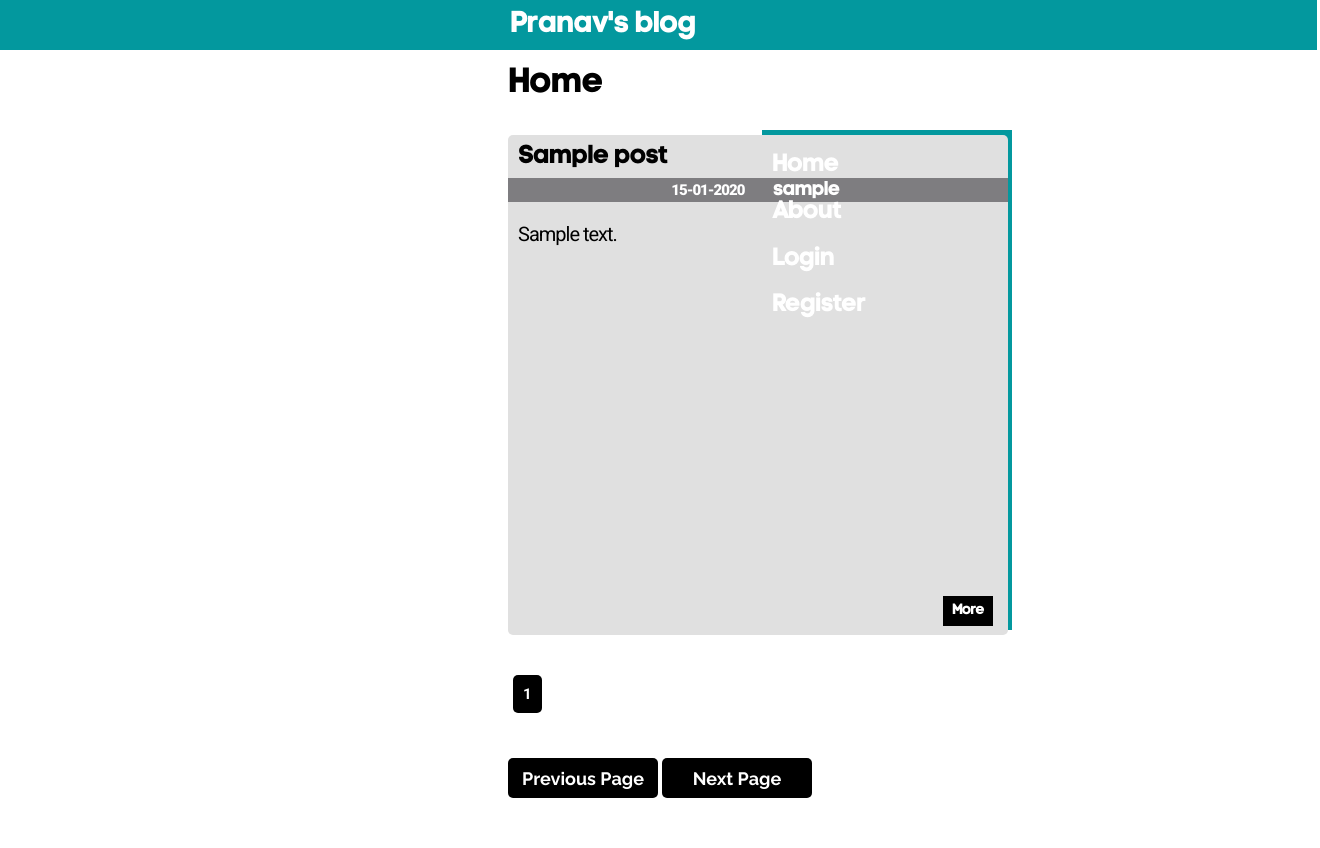
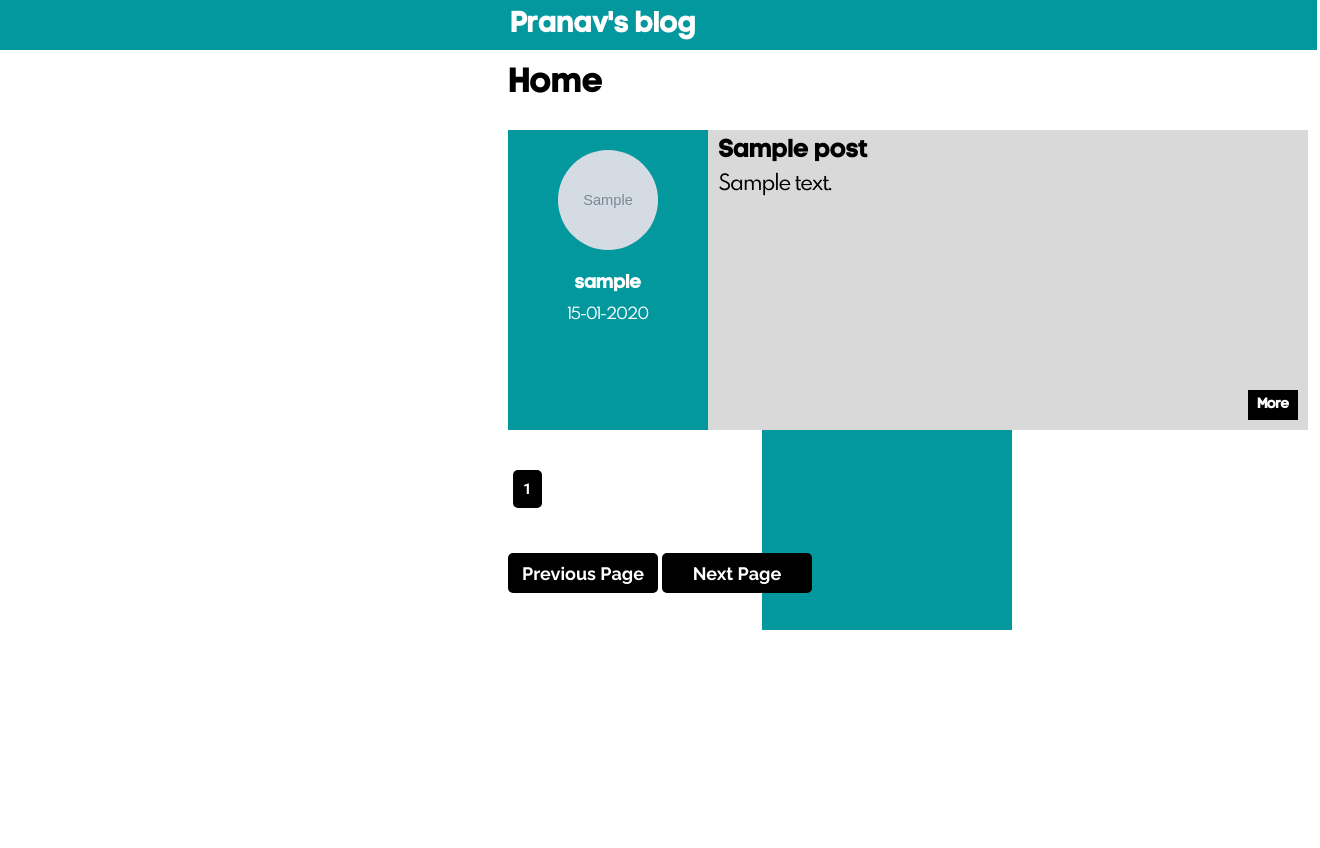
Before and after one commit to pranftw/flask_it, a Flask app: page / in a window 1320 px wide. After the commit the page ends 630 px from the top, so only its background shows below. Run offline with Flask 2, Linux system fonts and the light colour scheme; tables that the repository leaves empty hold one stand-in row (values such as "Sample post"); grey boxes marked "Sample" are stand-in pictures.

Commit message:
Updated home.html

```diff
--- a/flaskblog/templates/home.html
+++ b/flaskblog/templates/home.html
@@ -1,9 +1,27 @@
 {% extends "layout.html" %}
 {% block content %}
   <h1 style="margin-left:500px;">Home</h1>
-  <div style="margin-top:-20px;"></div>
+  <div style="margin-top:-25px;"></div>
   {% for post in posts.items %}
-    <div class="post">
+    <div class="post_card">
+      <div class="post_card_left">
+        <img class="user_img" style="margin-left:50px;margin-top:20px;" src="{{ url_for('static',filename='profile_pics/{}'.format(post.author.image_file)) }}">
+        <h2 style="margin-left:0px;text-align:center;color:white;"><a style="text-decoration:none;color:white;" href="{{ url_for('users.profile',username=post.author.username) }}">{{ post.author.username }}</a></h2>
+        <h2 style="margin-top:-10px;margin-left:0px;text-align:center;font-family:'Spartan-MB',sans-serif;font-size:15px;font-weight:600;color:white;">{{ post.date.strftime('%d-%m-%Y') }}</h2>
+      </div>
+      <div style="margin-top:-300px;"></div>
+      <button class="button more_button" style="margin-left:740px;margin-top:260px;"><a href="{{ url_for('posts.post_page',username=post.author.username,id=post.id) }}" style="text-decoration:none;color:inherit;"><h2 style="font-size:15px;margin:auto;">More</h2></a></button>
+      <div style="margin-top:-285px;margin-left:200px;">
+        <h1 style="margin-top:0px;margin-bottom:25px;font-size:26px;"><a style="text-decoration:none;color:inherit;" href="{{ url_for('posts.post_page',username=post.author.username,id=post.id) }}">{{ post.title }}</a></h1>
+        {% if post.content|length >=410 %}
+          <pre style="white-space:pre-wrap;"><h3 style="margin-top:-25px;font-family:'Spartan-MB',sans-serif;font-weight:normal;">{{ post.content[0:410] }}</h3><pre>
+          <h2 style="margin-top:-20px;font-family:'Spartan-MB',sans-serif;font-weight:800;">Continued...</h2>
+        {% else %}
+          <pre style="white-space:pre-wrap;"><h3 style="margin-top:-25px;font-family:'Spartan-MB',sans-serif;font-weight:normal;">{{ post.content }}</h3><pre>
+        {% endif %}
+      </div>
+    </div>
+    <!-- <div class="post">
       <div style="height:1px;"></div>
       <div>
         <button class="button more_button" style="margin-left:435px;margin-top:460px;"><a href="{{ url_for('posts.post_page',username=post.author.username,id=post.id) }}" style="text-decoration:none;color:inherit;"><h2 style="font-size:15px;margin:auto;">More</h2></a></button>
@@ -21,7 +39,7 @@
       {% else %}
         <pre style="white-space:pre-wrap;"><h3 style="font-family:'Roboto',sans-serif;font-weight:normal;">{{ post.content }}</h3></pre>
       {% endif %}
-    </div>
+    </div> -->
   {% endfor %}
   <div style="height:50px;"></div>
   <div style="margin-left:500px;">
```
